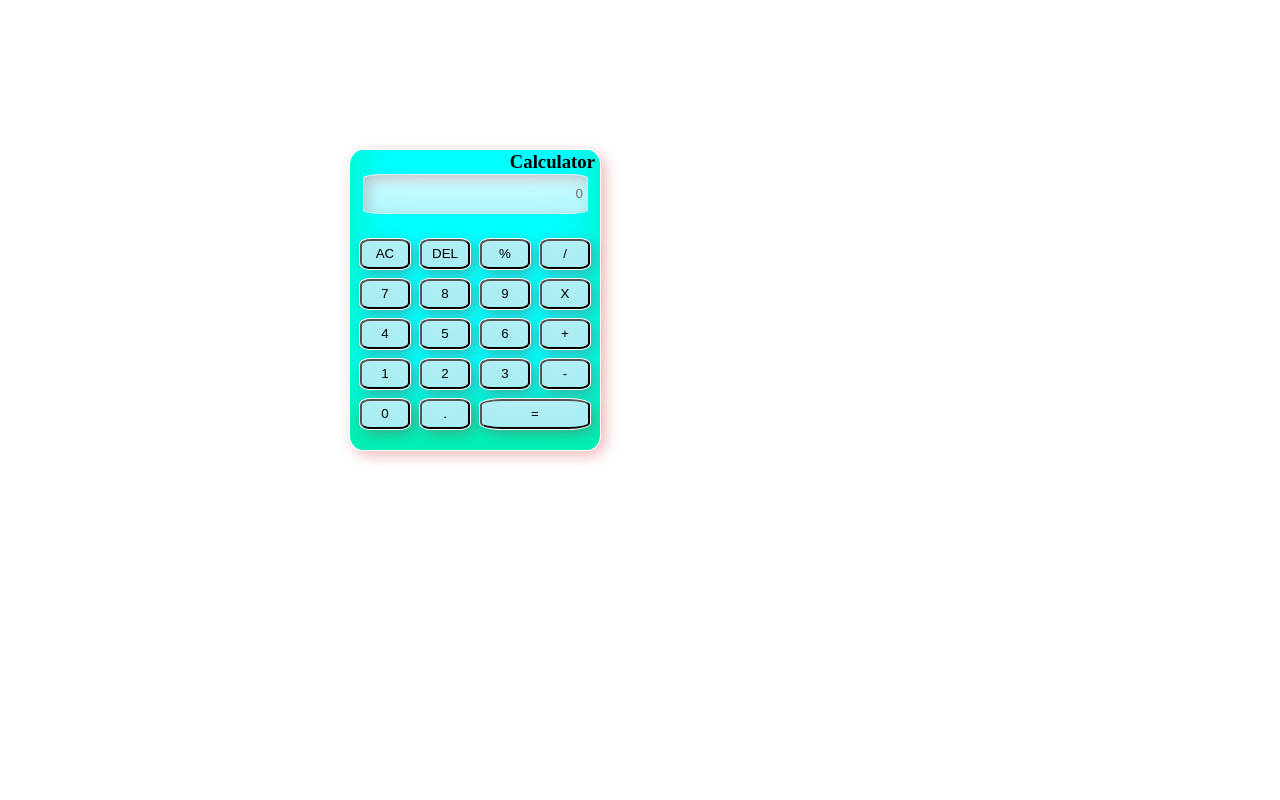
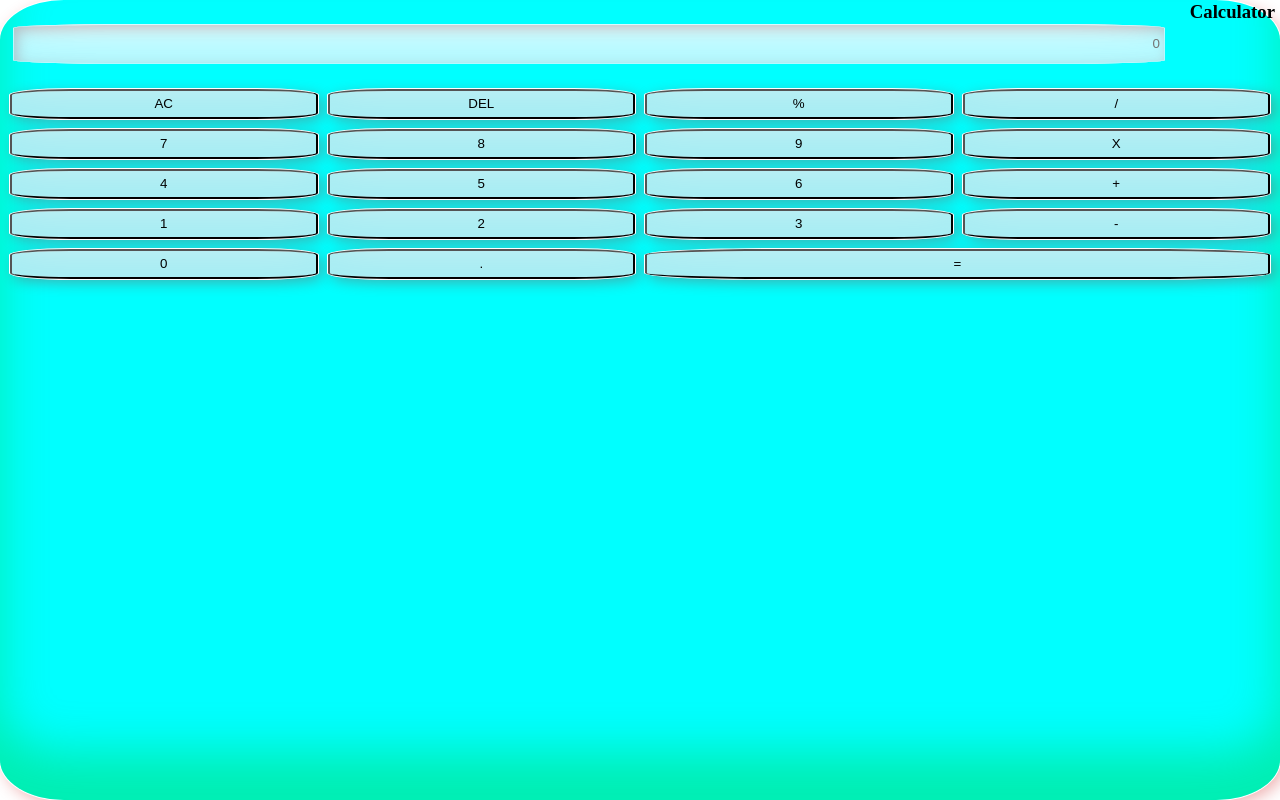
Before and after one commit to puspalal12/Simple-Calculator, a plain HTML site: page index.html in a window 1280 px wide. Drawn offline with Linux system fonts and the light colour scheme.

Commit message:
style.css

```diff
--- a/style.css
+++ b/style.css
@@ -77,11 +77,11 @@
 @media only screen and (min-width: 768px) {
     .calculator {
         background-color: aqua;
-        height: 300px;
-        width: 250px;
+        height: 100vh;
+        width: 100%;
         position: absolute;
-        top: 150px;
-        left: 350px;
+        top: 0;
+        left: 0;
         /* border: solid yellow; */
         border-radius: 5%;
         box-shadow:
```
